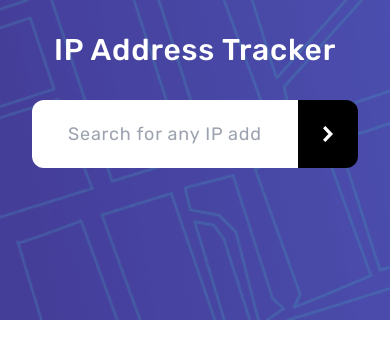
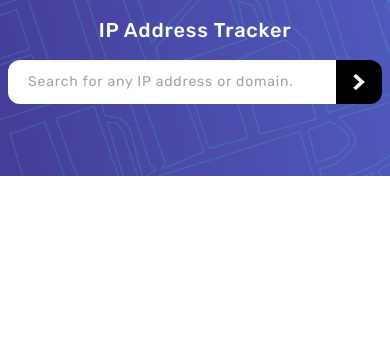
Before and after one commit to c0dysharma/ip-tracker-app, a React (Vite) app: page / in a window 390 px wide. Shown: the top 358 px of the page. Built offline with nearby package versions, Linux system fonts and the light colour scheme; no server answers.

Commit message:
responsive layout changes and breakpoints

```diff
--- a/src/App.jsx
+++ b/src/App.jsx
@@ -6,7 +6,9 @@ import SearchBar from "./Components/SearchBar";
 import DetailsCard from "./Components/DetailsCard";
 
 const MainHeading = ({ text }) => (
-  <h1 className="text-center text-white font-medium text-3xl p-8">{text}</h1>
+  <h1 className="text-center text-white font-medium text-xl p-4 md:p-8 md:text-3xl">
+    {text}
+  </h1>
 );
 
 export default function App() {
@@ -62,7 +64,7 @@ export default function App() {
 
   return (
     <>
-      <main className="bg-hero-pattern bg-no-repeat w-full bg-cover h-80 tracking-wider md:h-72">
+      <main className="bg-hero-pattern bg-no-repeat w-full bg-cover h-44 tracking-wider md:h-72">
         <MainHeading text="IP Address Tracker" />
         <SearchBar
           onInputChange={(e) => setIpAddress(e.target.value)}
--- a/src/Components/DetailsCard.jsx
+++ b/src/Components/DetailsCard.jsx
@@ -1,26 +1,26 @@
 const DetailsCard = ({ ipAddress, cityCountry, timeZone, isp }) => (
-  <section className="flex justify-center mx-8 font-medium">
-    <div className="bg-white w-full max-w-7xl grid grid-cols-1 gap-y-5 rounded-xl shadow-md py-10 px-8 md:grid-cols-2 lg:grid-cols-4 lg:gap-x-28 lg:divide-x-2">
+  <section className="flex justify-center mx-6 font-medium">
+    <div className="bg-white w-full max-w-7xl grid grid-cols-1 gap-y-3 rounded-xl shadow-md py-4 px-3 md:grid-cols-2 lg:grid-cols-4 lg:gap-x-28 lg:divide-x-2 md:mx-8 md:gap-y-5 md:py-10 md:px-8">
       <div className="text-center md:text-left">
         <p className="uppercase text-gray-400 text-xs mb-1 lg:mb-2">
           Ip Address
         </p>
-        <p className="text-xl md:text-xl lg:text-2xl">{ipAddress}</p>
+        <p className="text-sm md:text-xl lg:text-2xl">{ipAddress}</p>
       </div>
 
       <div className="text-center lg:pl-7 md:text-left">
         <p className="uppercase text-gray-400 text-xs mb-1 lg:mb-2">Location</p>
-        <p className="text-xl md:text-xl lg:text-2xl">{cityCountry}</p>
+        <p className="text-sm md:text-xl lg:text-2xl">{cityCountry}</p>
       </div>
 
       <div className="text-center lg:pl-7 md:text-left">
         <p className="uppercase text-gray-400 text-xs mb-1 lg:mb-2">Timezone</p>
-        <p className="text-xl md:text-xl lg:text-2xl">{timeZone}</p>
+        <p className="text-sm md:text-xl lg:text-2xl">{timeZone}</p>
       </div>
 
       <div className="text-center lg:pl-7 md:text-left">
         <p className="uppercase text-gray-400 text-xs mb-1 lg:mb-2">ISP</p>
-        <p className="text-xl md:text-xl lg:text-2xl">{isp}</p>
+        <p className="text-sm md:text-xl lg:text-2xl">{isp}</p>
       </div>
     </div>
   </section>
--- a/src/Components/MapView.jsx
+++ b/src/Components/MapView.jsx
@@ -30,7 +30,7 @@ const MapView = ({ latLong }) => (
     center={latLong}
     zoom={13}
     scrollWheelZoom={true}
-    className="h-[calc(100vh-320px)] md:h-[calc(100vh-288px)]"
+    className="h-[calc(100vh-176px)] md:h-[calc(100vh-288px)]"
   >
     <TileLayer
       attribution='&copy; <a href="https://www.openstreetmap.org/copyright">OpenStreetMap</a> contributors'
--- a/src/Components/SearchBar.jsx
+++ b/src/Components/SearchBar.jsx
@@ -3,16 +3,16 @@ import rightArrowImage from "../assets/images/icon-arrow.svg";
 const SearchBar = ({ onInputChange, onSearch }) => (
   <form
     onSubmit={onSearch}
-    className="flex align-center justify-center mx-8 mb-8 md:mb-14"
+    className="flex align-center justify-center mx-2 mb-4 md:mb-14 md:mx-8"
   >
     <input
       type="text"
-      className="w-full max-w-xl px-8 py-4 rounded-l-xl text-lg border-4 border-transparent focus:outline-none"
+      className="w-full max-w-xl px-4 py-2 rounded-l-xl text-sm border-4 border-transparent focus:outline-none md:px-8 md:py-4 md:text-lg"
       placeholder="Search for any IP address or domain."
       onChange={onInputChange}
       id="searchInput"
     />
-    <button type="submit" className="bg-black rounded-r-xl px-6">
+    <button type="submit" className="bg-black rounded-r-xl px-4 md:px-6">
       <img src={rightArrowImage} alt="" className="w-4 h-4" />
     </button>
   </form>
--- a/tailwind.config.cjs
+++ b/tailwind.config.cjs
@@ -2,6 +2,11 @@
 module.exports = {
   content: ["./index.html", "./src/**/*.{js,ts,jsx,tsx}"],
   theme: {
+    screens: {
+      md: "600px",
+      lg: "900px",
+      xl: "1000px",
+    },
     extend: {
       backgroundImage: {
         "hero-pattern": "url('/pattern-bg.png')",
```
